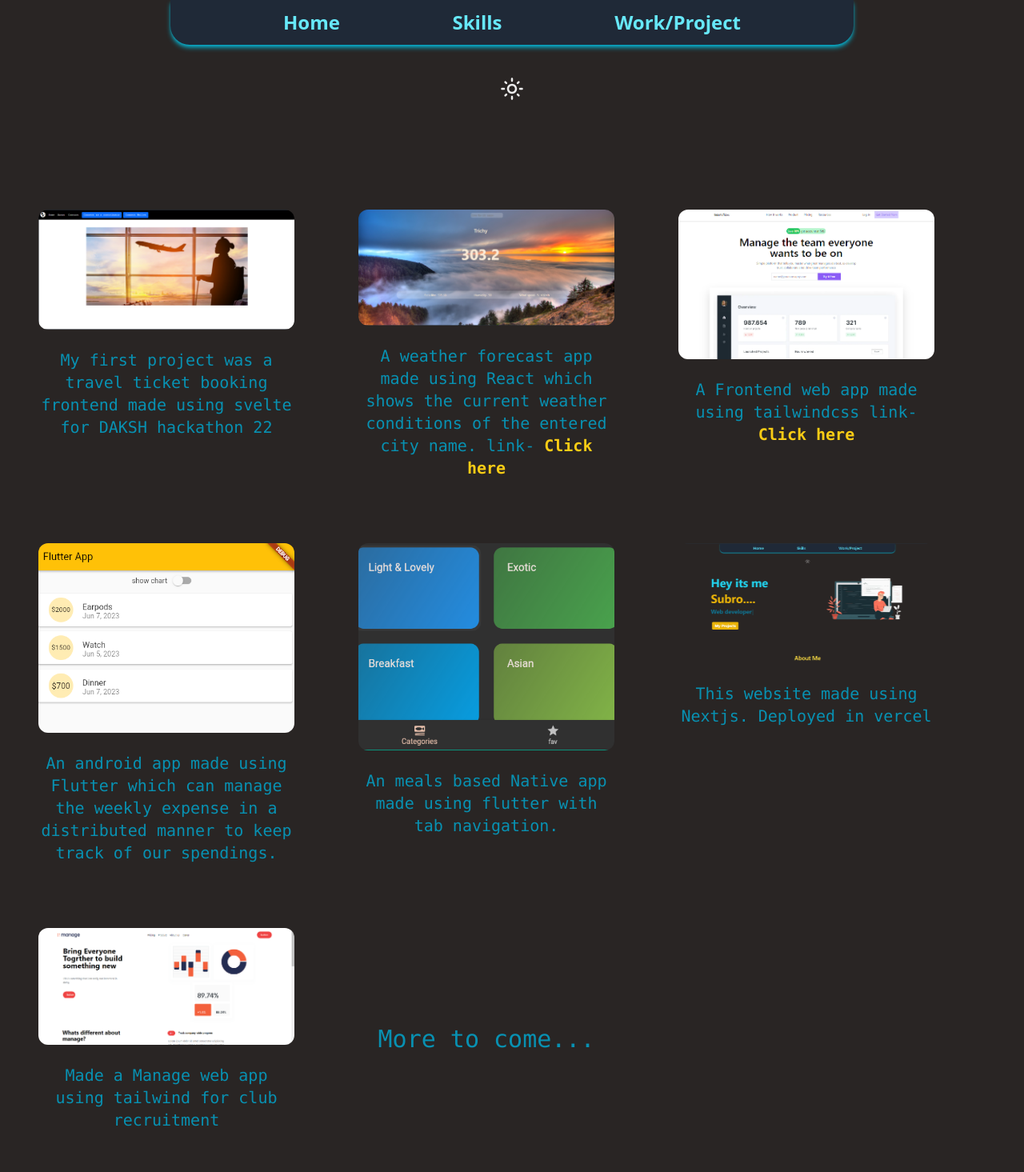
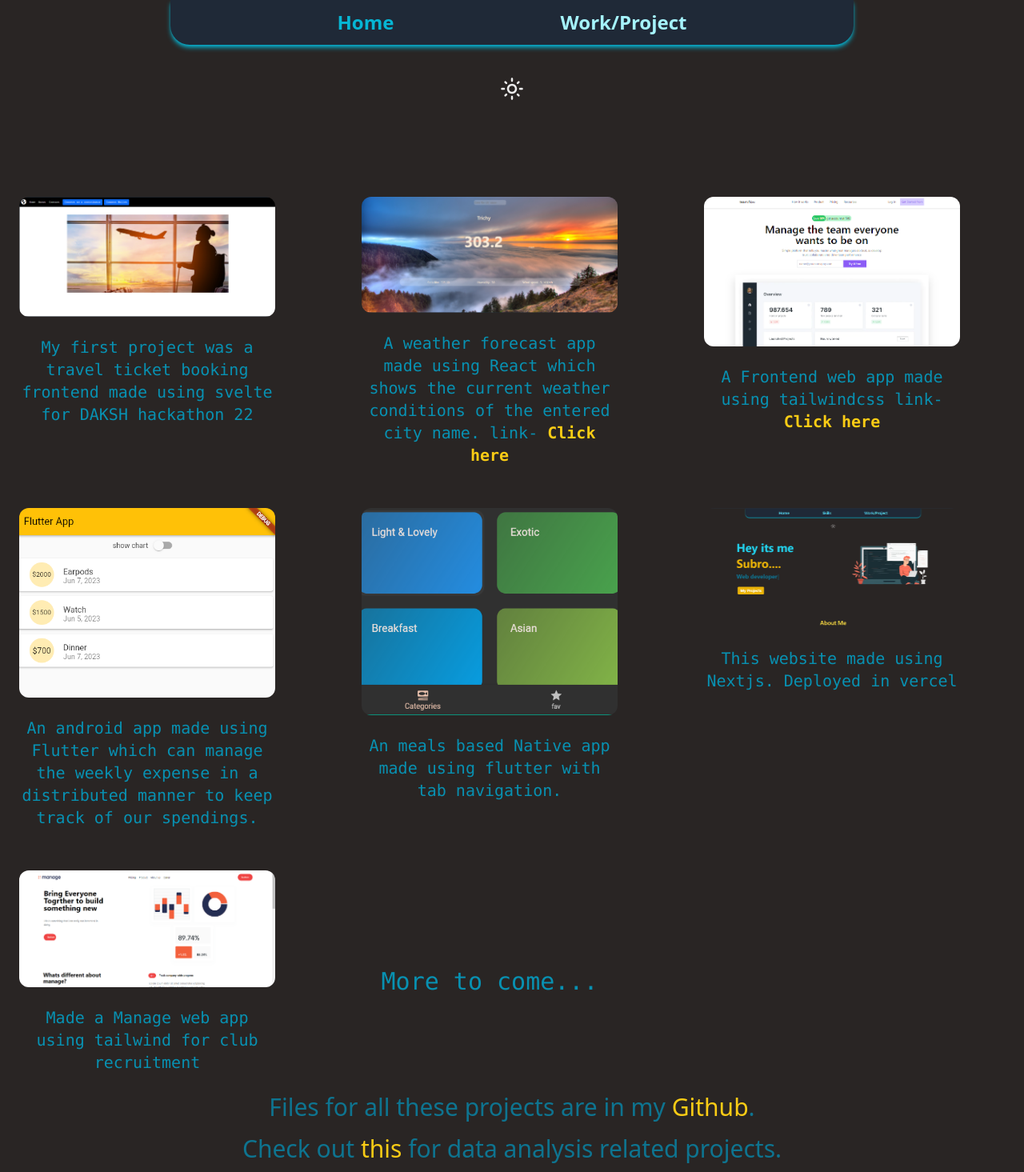
Before and after one commit to Macky151203/my_portfolio, a Next.js app: page /project in a window 1280 px wide. Shown: the top 1465 px of the page at 80% size. Built offline with nearby package versions, Linux system fonts and the light colour scheme.

Commit message:
made some changes

```diff
--- a/components/hero.js
+++ b/components/hero.js
@@ -13,7 +13,7 @@
 
   React.useEffect(() => {
     var typed = new Typed(el.current, {
-      strings: ['CSE Undergrad','Web developer'],
+      strings: ['CSE Undergrad', 'Web developer'],
       typeSpeed: 80,
     });
 
@@ -26,11 +26,16 @@
   return (
     <>
       <div className="transition-all  flex flex-col-reverse md:items-center justify-start items-start md:justify-center md:flex-row md:mt-10  py-2 ml-1 font-Ubuntu">
-                <div className=" rounded-3xl leading-snug font-bold text-cyan-400 dark:text-gray-700 text-5xl md:text-7xl p-5 md:h-80 md:w-1/3 md:ml-20 md:mr-20 md:leading-snug">Hey its me<br></br><span className='text-yellow-500 dark:text-gray-700'>Subro....</span> <br></br><p className='text-cyan-700  md:text-4xl text-xl mt-3'><span  ref={el} /> </p>
+        <div className=" rounded-3xl leading-snug font-bold text-cyan-400 dark:text-gray-700 text-5xl md:text-7xl p-5 md:h-80 md:w-1/3 md:ml-20 md:mr-20 md:leading-snug">Hey its me<br></br><span className='text-yellow-500 dark:text-gray-700'>Subro....</span> <br></br><p className='text-cyan-700  md:text-4xl text-xl mt-3'><span ref={el} /> </p>
 
           {/* <p className='text-cyan-700  md:text-4xl text-xl mt-3'> CSE Undergrad</p> */}
 
-                <div className=''><Link href='/project'><button className='md:text-2xl text-lg ml-2 mt-2 transition ease-in-out hover:-translate-y-1  dark:hover:bg-red-400 text-white hover:bg-yellow-400 bg-yellow-500 dark:bg-red-500 p-2 px-4 rounded-md'>My Projects</button></Link></div></div>
+          <div className='flex flex-row items-center'>
+            <Link href='/project'><button className='md:text-2xl text-lg ml-2 mt-2 transition ease-in-out hover:-translate-y-1  dark:hover:bg-red-400 text-white hover:bg-yellow-400 bg-yellow-500 dark:bg-red-500 p-2 px-4 rounded-md'>My Projects</button></Link>
+            <Link href='#skills'><button className='md:text-2xl text-lg ml-2 mt-2 transition ease-in-out hover:-translate-y-1  dark:hover:bg-red-400 text-white hover:bg-red-400 bg-red-500 dark:bg-red-500 p-2 px-4 rounded-md'>Skills</button></Link>
+          </div>
+
+        </div>
         <div className="p-5 md:w-1/3 md:ml-20 md:mr-20 md:h-80 flex justify-start items-center">
           <Image className='' src={pfimg} style={{ width: '560px' }} />
 
--- a/components/navbar.js
+++ b/components/navbar.js
@@ -1,18 +1,30 @@
 import usecolormode from "@/hooks/usecolormode"
 import Link from "next/link"
 import {MdOutlineLightMode} from 'react-icons/md'
+import { usePathname } from 'next/navigation'
+import { useMemo } from "react"
+
 
 export default function Navbar(){
   const [colormode,setcolormode]= usecolormode()
+  const pathname= usePathname();
+  const routes=useMemo(()=>[
+    {
+      active:pathname!=='/project',//for home
+    },
+    {
+      active:pathname==='/project',//for project
+    }
+  ],[pathname])
   return(
     <>
 
 
     <div className="flex justify-evenly font-Ubuntu">
     <div className="flex flex-row h-14 md:w-2/3 w-full rounded-b-3xl justify-evenly items-center shadow-md dark:bg-slate-200  bg-gray-800 shadow-cyan-500 dark:shadow-gray-700">
-      <div className=" font-semibold  transition ease-in-out hover:-translate-y-1 md:text-2xl text-cyan-300 dark:text-gray-700"><Link href='/' >Home</Link></div>
-      <div className="font-semibold transition ease-in-out hover:-translate-y-1 md:text-2xl text-cyan-300 dark:text-gray-700"><Link href='#skills'>Skills</Link></div>
-      <div className="font-semibold transition ease-in-out hover:-translate-y-1 md:text-2xl text-cyan-300 dark:text-gray-700"><Link href='/project'>Work/Project</Link></div>
+      <div className={` font-semibold  transition ease-in-out hover:-translate-y-1 md:text-2xl ${routes[0].active?'text-cyan-200 dark:text-cyan-600':'text-cyan-500'}  dark:text-gray-700`}><Link href='/' >Home</Link></div>
+      {/* <div className="font-semibold transition ease-in-out hover:-translate-y-1 md:text-2xl text-cyan-500 dark:text-gray-700"><Link href='#skills'>Skills</Link></div> */}
+      <div className={` font-semibold  transition ease-in-out hover:-translate-y-1 md:text-2xl ${routes[1].active?'text-cyan-200 dark:text-cyan-600':'text-cyan-500'}  dark:text-gray-700`}><Link href='/project' >Work/Project</Link></div>
 
     </div>
 
--- a/pages/project/index.js
+++ b/pages/project/index.js
@@ -20,8 +20,8 @@
         <Layout>
         <div id="tech" className="bg-stone-800 dark:bg-gray-200 pb-10 transition-colors duration-500">
         <Navbar />
-        <div className="flex flex-row mt-24 m-2 flex-wrap font-mono">
-            <div className="flex flex-col m-10 md:w-80">
+        <div className="grid grid-cols-1 md:grid-cols-2  lg:grid-cols-3  xl:grid-cols-4 gap-1 mt-24  font-mono">
+            <div className="flex flex-col m-6 md:w-80">
                 <Image className="rounded-xl" src={travelapp} />
                 <div className="text-center mt-6 text-cyan-600 dark:text-cyan-800 text-xl">My first project was a travel ticket booking frontend made using svelte for DAKSH hackathon 22</div>
             </div>
@@ -37,31 +37,31 @@
                 <Image className="rounded-xl" src={mg} />
                 <div className="text-center mt-6 text-cyan-600 dark:text-cyan-800 text-xl">A Memegenerator made using React.Didn't deploy it.</div>
             </div> */}
-            <div className="flex flex-col m-10 md:w-80 ">
+            <div className="flex flex-col m-6 md:w-80 ">
                 <Image className="rounded-xl object-cover" src={weather} />
                 <div className=" text-center mt-6 text-cyan-600 dark:text-cyan-800 text-xl">A weather forecast app made using React which shows the current weather conditions of the entered city name. link- <a className="font-bold text-yellow-400 dark:text-red-500" href="https://react-weatherapp-mduj-9n32w9cdv-macky151203.vercel.app" target="_main">Click here</a></div>
             </div>
-            <div className="flex flex-col m-10 md:w-80 ">
+            <div className="flex flex-col m-6 md:w-80 ">
                 <Image className="rounded-xl " src={fend} />
                 <div className=" text-center mt-6 text-cyan-600 dark:text-cyan-800 text-xl">A Frontend web app made using tailwindcss link- <a className="font-bold text-yellow-400 dark:text-red-500" href="https://dcs-rose.vercel.app" target="_main">Click here</a></div>
             </div>
-            <div className="flex flex-col m-10 md:w-80">
+            <div className="flex flex-col m-6 md:w-80">
                 <Image className="rounded-xl" src={pexp} />
                 <div className="text-center mt-6 text-cyan-600 dark:text-cyan-800 text-xl">An android app made using Flutter which can manage the weekly expense in a distributed manner to keep track of our spendings.</div>
             </div>
-            <div className="flex flex-col m-10 md:w-80">
+            <div className="flex flex-col m-6 md:w-80">
                 <Image className="rounded-xl object-cover" src={meal} />
                 <div className="text-center mt-6 text-cyan-600 dark:text-cyan-800 text-xl">An meals based Native app made using flutter with tab navigation.</div>
             </div>
-            <div className="flex flex-col m-10 md:w-80">
+            <div className="flex flex-col m-6 md:w-80">
                 <Image className="rounded-xl" src={mpf} />
                 <div className="text-center mt-6 text-cyan-600 dark:text-cyan-800 text-xl">This website made using Nextjs. Deployed in vercel</div>
             </div>
-            <div className="flex flex-col m-10 md:w-80">
+            <div className="flex flex-col m-6 md:w-80">
                 <Image className="rounded-xl" src={manage} />
                 <div className="text-center mt-6 text-cyan-600 dark:text-cyan-800 text-xl">Made a Manage web app using tailwind for club recruitment</div>
             </div>
-            <div className="flex flex-col m-10 md:w-80 items-center justify-center">
+            <div className="flex flex-col m-6 md:w-80 items-center justify-center">
 
                 <div className="text-center mt-6 text-cyan-600 dark:text-cyan-800 text-3xl">More to come...</div>
             </div>
```
Lines whose indentation alone changed are shown as unchanged.
